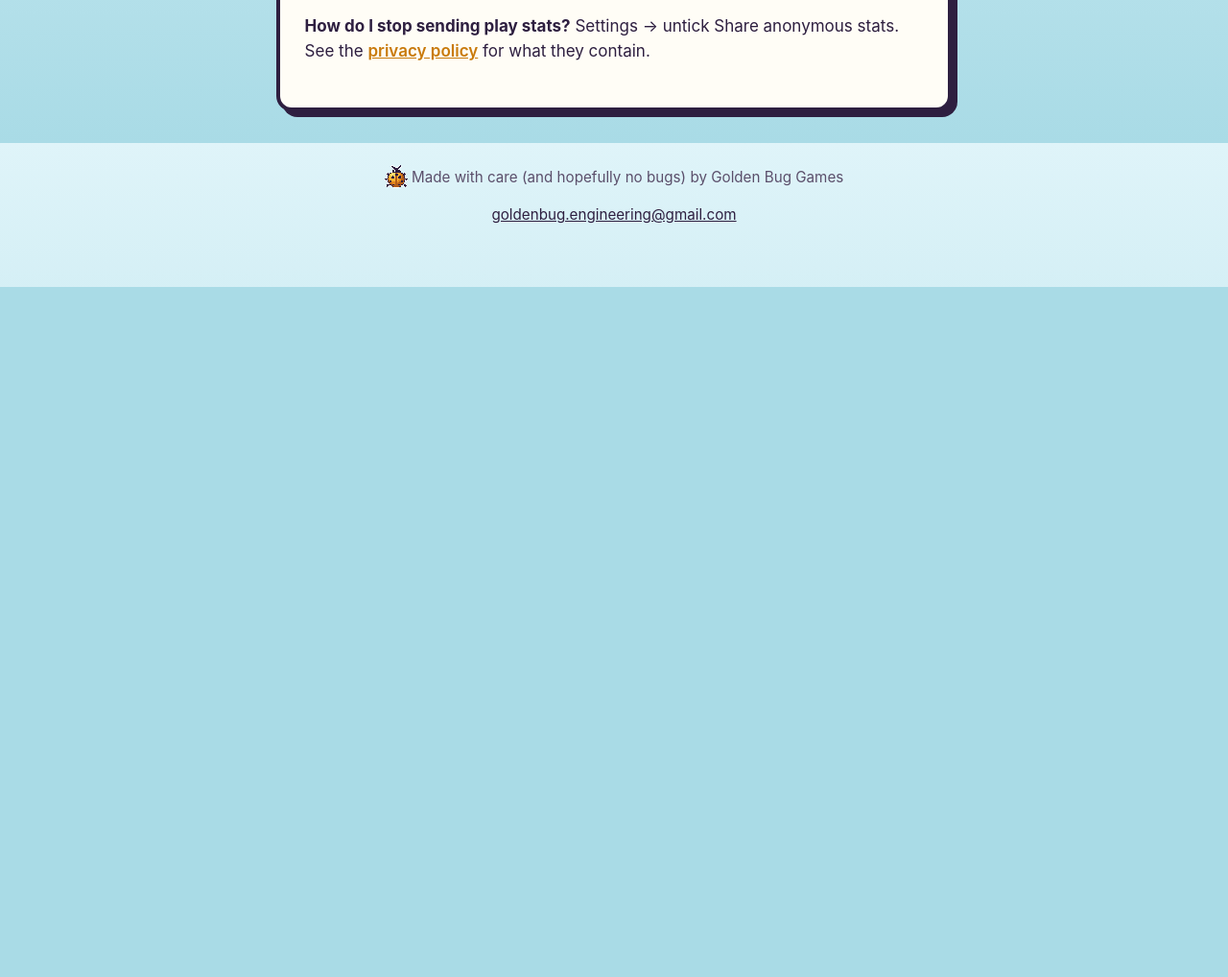
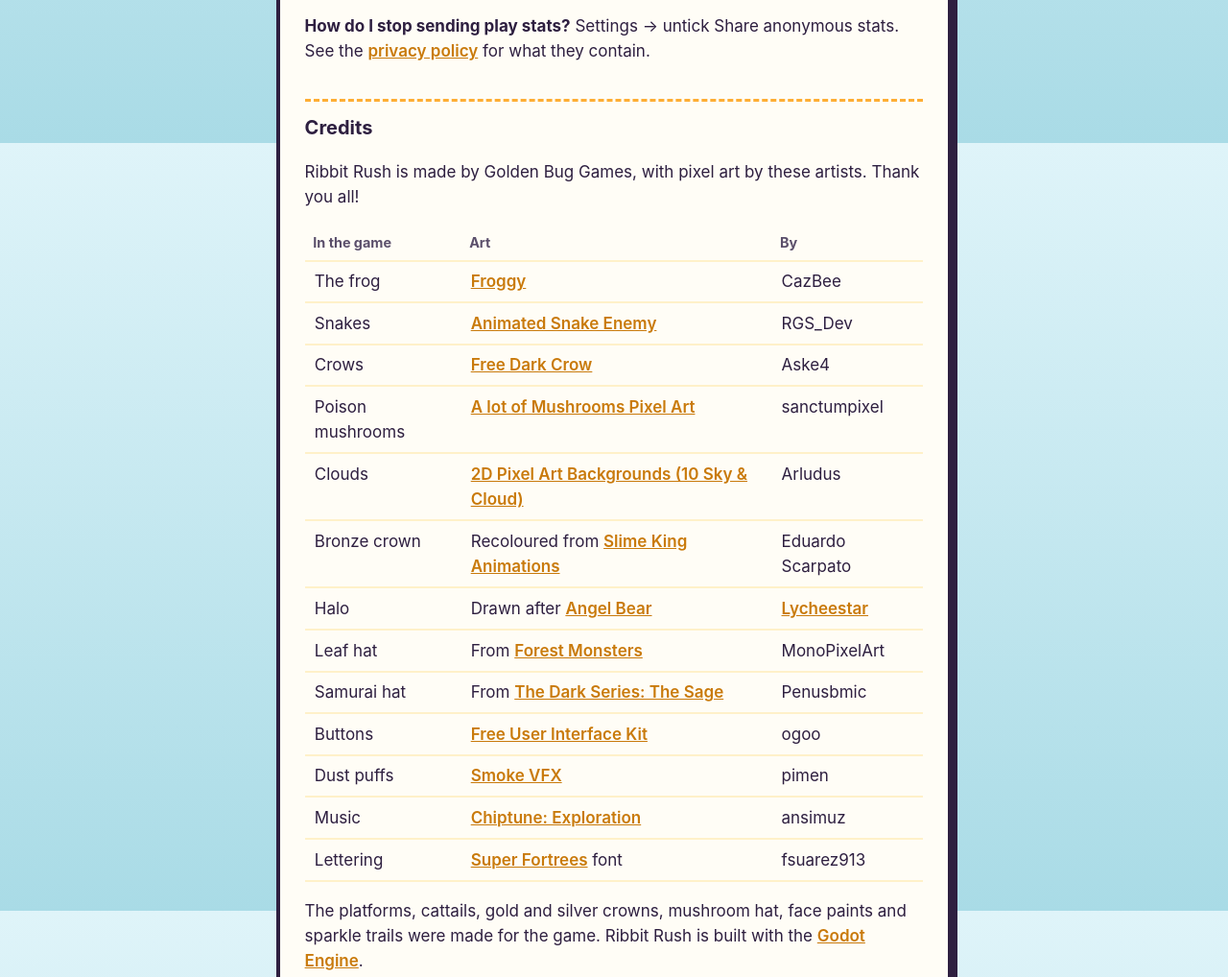
Before and after one commit to goldenbug-engineering/goldenbug-engineering.github.io, a plain HTML site: page ribbit-rush/support/index.html in a window 1280 px wide. Shown: the part 651-1669 px from the top of the page at 96% size. Before the commit the page ends 950 px from the top, so only its background shows below. Drawn offline with Linux system fonts and the light colour scheme.

Commit message:
Ribbit Rush support: credits
The artists whose pixel art, music and lettering the game uses, each
linked to their work, and what was made for the game.

```diff
--- a/ribbit-rush/support/index.html
+++ b/ribbit-rush/support/index.html
@@ -23,6 +23,26 @@
 <p><strong>How do I unlock hats and other cosmetics?</strong> Each one is earned. In the wardrobe, tap a locked item to see what earns it.</p>
 <p><strong>Can I see the tips again?</strong> Yes: Settings → Reset tutorial.</p>
 <p><strong>How do I stop sending play stats?</strong> Settings → untick Share anonymous stats. See the <a href="../privacy/">privacy policy</a> for what they contain.</p>
+
+<h2>Credits</h2>
+<p>Ribbit Rush is made by Golden Bug Games, with pixel art by these artists. Thank you all!</p>
+<table>
+<tr><th>In the game</th><th>Art</th><th>By</th></tr>
+<tr><td>The frog</td><td><a href="https://caz-bee.itch.io/froggy">Froggy</a></td><td>CazBee</td></tr>
+<tr><td>Snakes</td><td><a href="https://rgsdev.itch.io/animated-snake-enemy-for-fantasy-rpg-2d-game-rgsdev">Animated Snake Enemy</a></td><td>RGS_Dev</td></tr>
+<tr><td>Crows</td><td><a href="https://aske4.itch.io/free-dark-crow">Free Dark Crow</a></td><td>Aske4</td></tr>
+<tr><td>Poison mushrooms</td><td><a href="https://sanctumpixel.itch.io/a-lot-of-mushroom-pixel-art">A lot of Mushrooms Pixel Art</a></td><td>sanctumpixel</td></tr>
+<tr><td>Clouds</td><td><a href="https://arludus.itch.io/pixel-art-backgrounds-10-sky-cloud">2D Pixel Art Backgrounds (10 Sky &amp; Cloud)</a></td><td>Arludus</td></tr>
+<tr><td>Bronze crown</td><td>Recoloured from <a href="https://eduardscarpato.itch.io/slime-king-animations-pixel-art-2d">Slime King Animations</a></td><td>Eduardo Scarpato</td></tr>
+<tr><td>Halo</td><td>Drawn after <a href="https://lycheestar.itch.io/angel-bear-kawaii-spritesheet">Angel Bear</a></td><td><a href="https://lycheestar.itch.io/">Lycheestar</a></td></tr>
+<tr><td>Leaf hat</td><td>From <a href="https://monopixelart.itch.io/forest-monsters-pixel-art">Forest Monsters</a></td><td>MonoPixelArt</td></tr>
+<tr><td>Samurai hat</td><td>From <a href="https://penusbmic.itch.io/the-dark-series-the-sage">The Dark Series: The Sage</a></td><td>Penusbmic</td></tr>
+<tr><td>Buttons</td><td><a href="https://ogoo.itch.io/free-user-interface-kit">Free User Interface Kit</a></td><td>ogoo</td></tr>
+<tr><td>Dust puffs</td><td><a href="https://pimen.itch.io/smoke-vfx-1">Smoke VFX</a></td><td>pimen</td></tr>
+<tr><td>Music</td><td><a href="https://opengameart.org/content/chiptune-exploration">Chiptune: Exploration</a></td><td>ansimuz</td></tr>
+<tr><td>Lettering</td><td><a href="https://www.dafont.com/super-fortrees.font">Super Fortrees</a> font</td><td>fsuarez913</td></tr>
+</table>
+<p>The platforms, cattails, gold and silver crowns, mushroom hat, face paints and sparkle trails were made for the game. Ribbit Rush is built with the <a href="https://godotengine.org">Godot Engine</a>.</p>
 </article>
 
 <footer>
```
